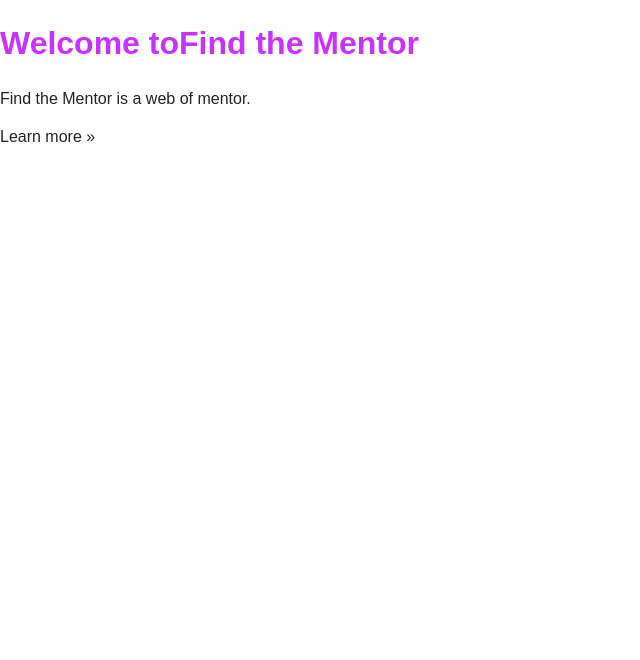
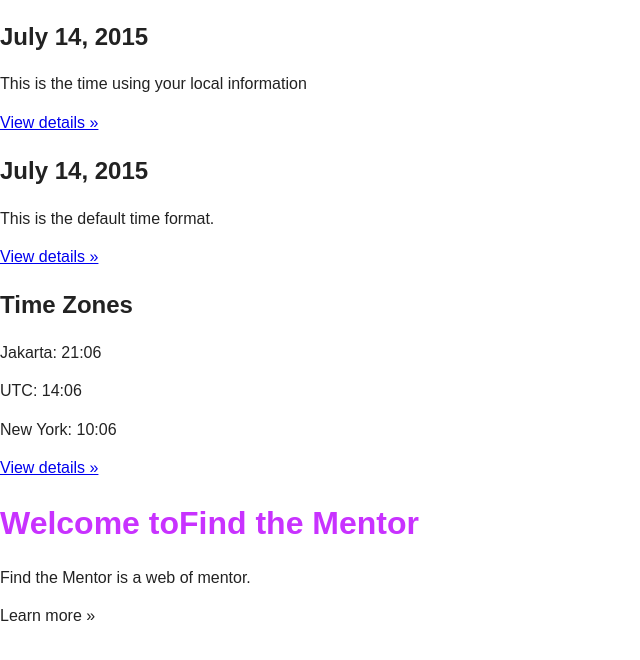
Before and after one commit to FindTheMentor/FindTheMentor, a Django app: page /en-us/ in a window 1280 px wide. Shown: the top 660 px of the page, without its empty margins (0-640 px from the left). Run offline with Django 3.2, Linux system fonts and the light colour scheme; some libraries are stand-ins or nearby versions.

Commit message:
Internationalization and localization

```diff
--- a/FindTheMentor/settings/base.py
+++ b/FindTheMentor/settings/base.py
@@ -99,7 +99,7 @@ DATABASES = {
 
 LANGUAGE_CODE = 'en-us'
 
-TIME_ZONE = 'UTC'
+TIME_ZONE = 'Asia/Jakarta'
 
 USE_I18N = True
 
--- a/FindTheMentor/templates/FindTheMentor/index.html
+++ b/FindTheMentor/templates/FindTheMentor/index.html
@@ -1,10 +1,30 @@
 {% extends "base.html" %}
+{% load l10n %}
 {% load i18n %}
+{% load tz %}
 {% block head_title %}Find the Mentor{% endblock %}
 
 {% block content %}
    <div class="jumbotron">
     	<div class="container">
+		<div class="col-md-4">
+      			<h2 id="local-date">{{today}}</h2>
+      			<p>This is the time using your local information </p>
+      			<p><a class="btn btn-default" href="#" role="button">View details &raquo;</a></p>
+		</div>
+		<div class="col-md-4">
+      			<h2 id="non-local-date">{{today|unlocalize}}</h2>
+      			<p>This is the default time format.</p>
+      			<p><a class="btn btn-default" href="#" role="button">View details &raquo;</a></p>
+		</div>
+		<div class="col-md-4">
+    			<h2>Time Zones</h2>
+    			<p> Jakarta: <span id="time-tz">{{now|time:"H:i"}}</span></p>
+    			<p> UTC: <span id="time-utc">{{now|utc|time:"H:i"}}</span></p>
+    			<p> New York: <span id="time-ny">
+           {{now|timezone:"America/New_York"|time:"H:i"}}</span></p>
+    			<p><a class="btn btn-default" href="#" role="button">View details &raquo;</a></p>
+		</div>
         	<h1>{% trans "Welcome to"%}Find the Mentor</h1>
         	<p>Find the Mentor {% blocktrans %} is a web of mentor. </br>{% endblocktrans %}</p>
         	<p><a class="btn btn-primary btn-lg" role="button">Learn more &raquo;</a></p>
--- a/FindTheMentor/test.py
+++ b/FindTheMentor/test.py
@@ -6,7 +6,7 @@ from django.core.urlresolvers import reverse
 class TestHomePage(TestCase):
 
     def test_uses_index_template(self):
-        activate('en')
+        activate('en-us')
 	response = self.client.get(reverse("home"))
         self.assertTemplateUsed(response, "FindTheMentor/index.html")
 
--- a/FindTheMentor/views.py
+++ b/FindTheMentor/views.py
@@ -1,7 +1,10 @@
 from django.shortcuts import render
+import datetime
+from django.utils.timezone import now
 
 def home(request):
-	return render(request, "FindTheMentor/index.html", {})
+   	today = datetime.date.today()
+	return render(request, "FindTheMentor/index.html", {'today':today,'now':now()})
 
 def home_files(request, filename):
     return render(request, filename, {}, content_type="text/plain")
--- a/requirements/base.txt
+++ b/requirements/base.txt
@@ -1 +1,2 @@
 Django==1.8
+pytz==2015.4
```
Also changed, not shown: functional_tests/test_all_users.py (+22 -0 lines).
